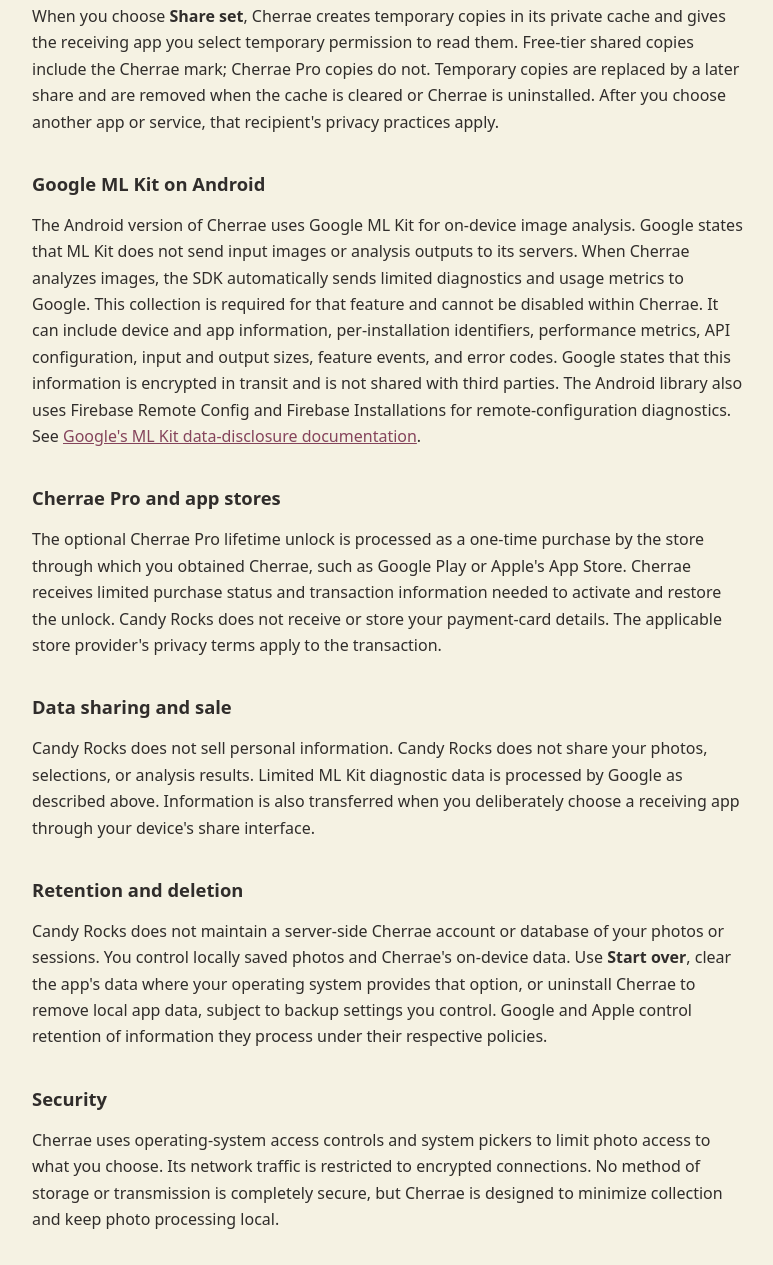
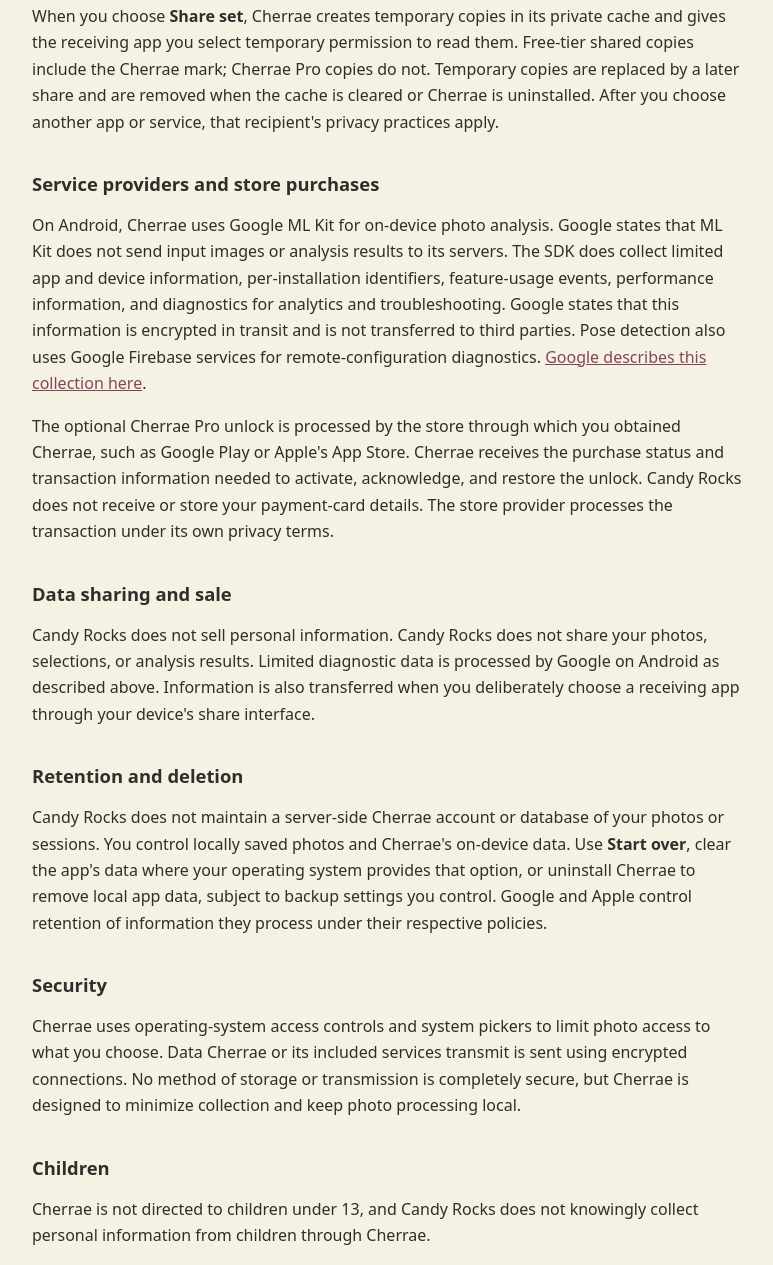
Before and after one commit to pebble-dash/cherrae, a plain HTML site: page privacy.html in a window 1280 px wide. Shown: the part 1240-2505 px from the top of the page, without its empty margins (252-1025 px from the left). Drawn offline with Linux system fonts and the light colour scheme.

Commit message:
Refine Cherrae privacy policy

```diff
--- a/privacy.html
+++ b/privacy.html
@@ -27,7 +27,7 @@
 
   <h2>Photos and on-device analysis</h2>
   <p>You choose which photos Cherrae may access through your device's system picker. Where folder selection is available, Cherrae reads supported image files directly inside the chosen folder and does not load images from its subfolders. Cherrae may read up to 2,500 images from a selected folder.</p>
-  <p>Cherrae analyzes visual body-position and posture information derived from selected photos to bring similar human and animal shots together. This processing occurs on your device. Temporary measurements and pose-analysis results are kept only in memory while needed to create and work with groupings; they are not written to Cherrae's saved working-session record or uploaded. Your original photos are never deleted or modified by Cherrae.</p>
+  <p>Cherrae analyzes visual body-position and posture estimates derived from selected photos to bring similar human and animal shots together. This processing occurs on your device. The resulting measurements are temporary: they are kept in memory while needed for your current work and are not uploaded or added to Cherrae's saved working-session record. Your original photos are never deleted or modified by Cherrae.</p>
   <p>Cherrae uses this information only to organize photos. It does not use face recognition or facial identity features, identify or authenticate people, track individuals across photos, create identity profiles or templates, or make medical, employment, insurance, credit, legal, or other consequential decisions.</p>
 
   <h2>Information stored on your device</h2>
@@ -37,20 +37,18 @@
   <p>When you choose <strong>Save to Photos</strong>, Cherrae creates ordered copies in your device's photo library. Free-tier copies include a small Cherrae mark; Cherrae Pro copies do not. Saved copies remain until you delete them using your photo library or file manager.</p>
   <p>When you choose <strong>Share set</strong>, Cherrae creates temporary copies in its private cache and gives the receiving app you select temporary permission to read them. Free-tier shared copies include the Cherrae mark; Cherrae Pro copies do not. Temporary copies are replaced by a later share and are removed when the cache is cleared or Cherrae is uninstalled. After you choose another app or service, that recipient's privacy practices apply.</p>
 
-  <h2>Google ML Kit on Android</h2>
-  <p>The Android version of Cherrae uses Google ML Kit for on-device image analysis. Google states that ML Kit does not send input images or analysis outputs to its servers. When Cherrae analyzes images, the SDK automatically sends limited diagnostics and usage metrics to Google. This collection is required for that feature and cannot be disabled within Cherrae. It can include device and app information, per-installation identifiers, performance metrics, API configuration, input and output sizes, feature events, and error codes. Google states that this information is encrypted in transit and is not shared with third parties. The Android library also uses Firebase Remote Config and Firebase Installations for remote-configuration diagnostics. See <a href="https://developers.google.com/ml-kit/android-data-disclosure">Google's ML Kit data-disclosure documentation</a>.</p>
-
-  <h2>Cherrae Pro and app stores</h2>
-  <p>The optional Cherrae Pro lifetime unlock is processed as a one-time purchase by the store through which you obtained Cherrae, such as Google Play or Apple's App Store. Cherrae receives limited purchase status and transaction information needed to activate and restore the unlock. Candy Rocks does not receive or store your payment-card details. The applicable store provider's privacy terms apply to the transaction.</p>
+  <h2>Service providers and store purchases</h2>
+  <p>On Android, Cherrae uses Google ML Kit for on-device photo analysis. Google states that ML Kit does not send input images or analysis results to its servers. The SDK does collect limited app and device information, per-installation identifiers, feature-usage events, performance information, and diagnostics for analytics and troubleshooting. Google states that this information is encrypted in transit and is not transferred to third parties. Pose detection also uses Google Firebase services for remote-configuration diagnostics. <a href="https://developers.google.com/ml-kit/android-data-disclosure">Google describes this collection here</a>.</p>
+  <p>The optional Cherrae Pro unlock is processed by the store through which you obtained Cherrae, such as Google Play or Apple's App Store. Cherrae receives the purchase status and transaction information needed to activate, acknowledge, and restore the unlock. Candy Rocks does not receive or store your payment-card details. The store provider processes the transaction under its own privacy terms.</p>
 
   <h2>Data sharing and sale</h2>
-  <p>Candy Rocks does not sell personal information. Candy Rocks does not share your photos, selections, or analysis results. Limited ML Kit diagnostic data is processed by Google as described above. Information is also transferred when you deliberately choose a receiving app through your device's share interface.</p>
+  <p>Candy Rocks does not sell personal information. Candy Rocks does not share your photos, selections, or analysis results. Limited diagnostic data is processed by Google on Android as described above. Information is also transferred when you deliberately choose a receiving app through your device's share interface.</p>
 
   <h2>Retention and deletion</h2>
   <p>Candy Rocks does not maintain a server-side Cherrae account or database of your photos or sessions. You control locally saved photos and Cherrae's on-device data. Use <strong>Start over</strong>, clear the app's data where your operating system provides that option, or uninstall Cherrae to remove local app data, subject to backup settings you control. Google and Apple control retention of information they process under their respective policies.</p>
 
   <h2>Security</h2>
-  <p>Cherrae uses operating-system access controls and system pickers to limit photo access to what you choose. Its network traffic is restricted to encrypted connections. No method of storage or transmission is completely secure, but Cherrae is designed to minimize collection and keep photo processing local.</p>
+  <p>Cherrae uses operating-system access controls and system pickers to limit photo access to what you choose. Data Cherrae or its included services transmit is sent using encrypted connections. No method of storage or transmission is completely secure, but Cherrae is designed to minimize collection and keep photo processing local.</p>
 
   <h2>Children</h2>
   <p>Cherrae is not directed to children under 13, and Candy Rocks does not knowingly collect personal information from children through Cherrae.</p>
```
